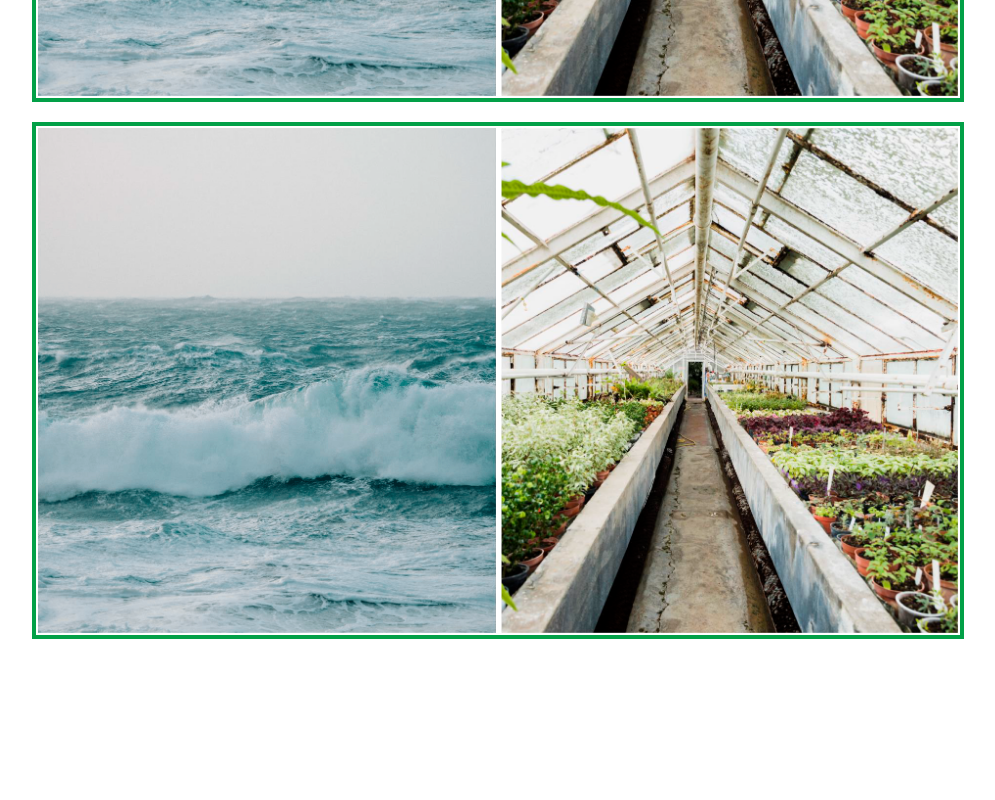
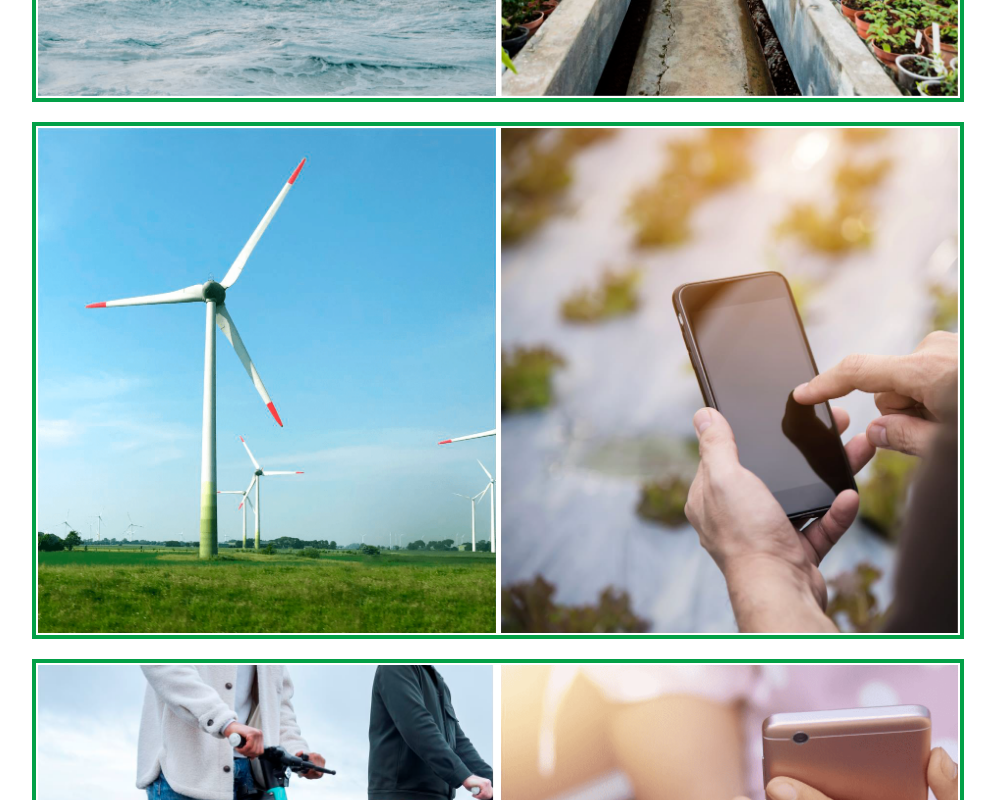
Before and after one commit to basilkhan1250/first-project, a React (Vite) app: page / in a window 1280 px wide. Shown: the part 3220-4020 px from the top of the page, without its empty margins (142-1137 px from the left). Built offline with nearby package versions, Linux system fonts and the light colour scheme.

Commit message:
workin on it

```diff
--- a/src/components/Solution.jsx
+++ b/src/components/Solution.jsx
@@ -18,6 +18,14 @@ import bottle from "../assets/image8.png"
 import ship from "../assets/image9.png"
 import bugSpray from "../assets/image10.png"
 
+
+const SolutionPics = [
+    { img1: sea, img2: garden },
+    { img1: wind, img2: phone },
+    { img1: electricBike, img2: solarPhone },
+    { img1: watering, img2: bottle },
+    { img1: ship, img2: bugSpray },
+];
 
 
 
@@ -101,14 +109,22 @@ function Solution() {
                         })}
                     </div>
                     <div className="solution-pics">
-                        <div className="first-images">
+                        {SolutionPics.map((item, index) => {
+                            return (
+
+                                <div key={index} className="first-images">
+                                    <img className="image" src={item.img1} />
+                                    <img className="image" src={item.img2} />
+                                </div>
+
+
+
+                            )
+                            {/* <div className="first-images">
                             <img className="image" src={sea} />
                             <img className="image" src={garden} />
-                        </div>
-                        <div className="first-images">
-                            <img className="image" src={sea} />
-                            <img className="image" src={garden} />
-                        </div>
+                             </div> */}
+                        })}
                     </div>
                 </div>
             </div>
```
